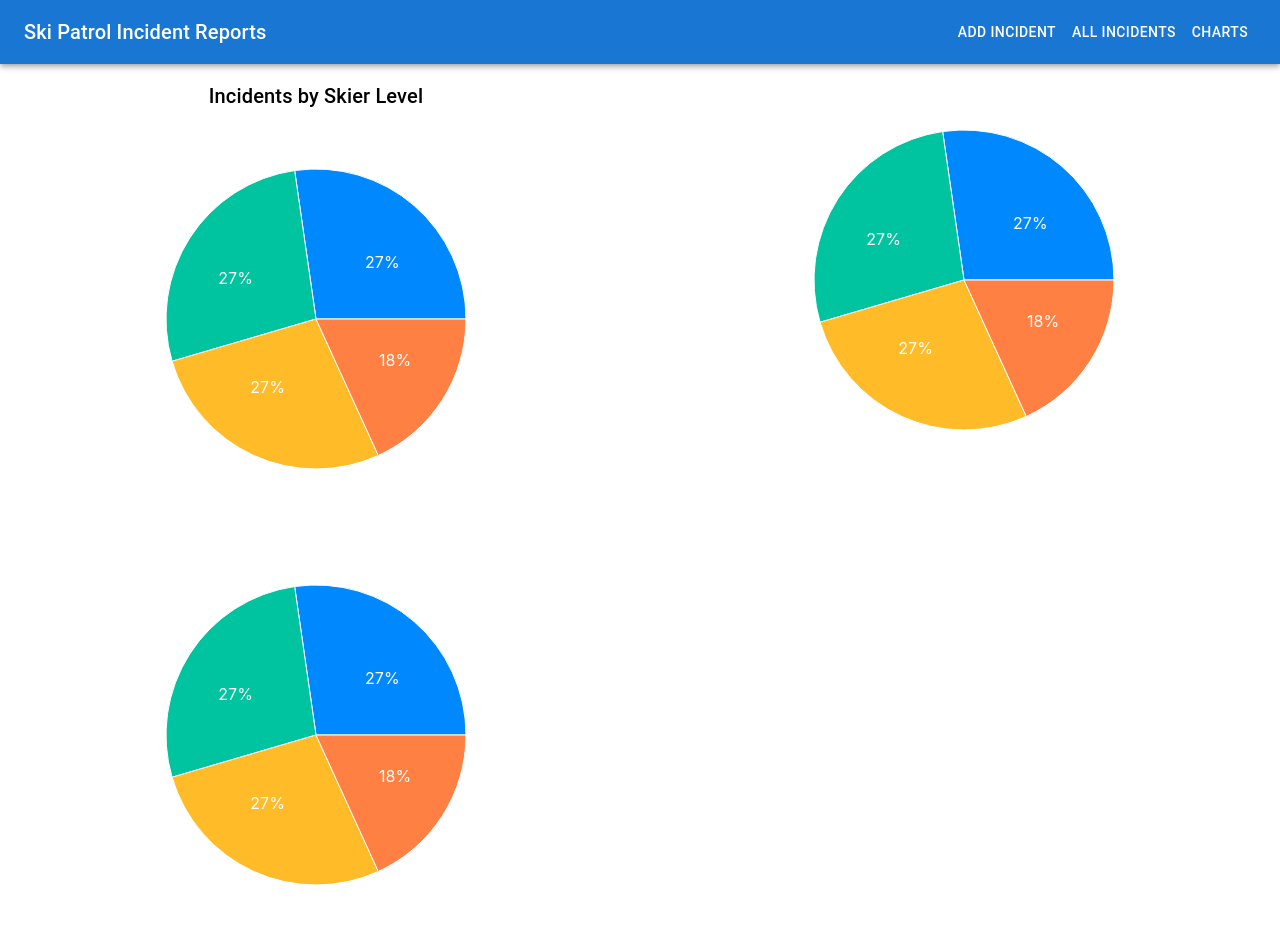
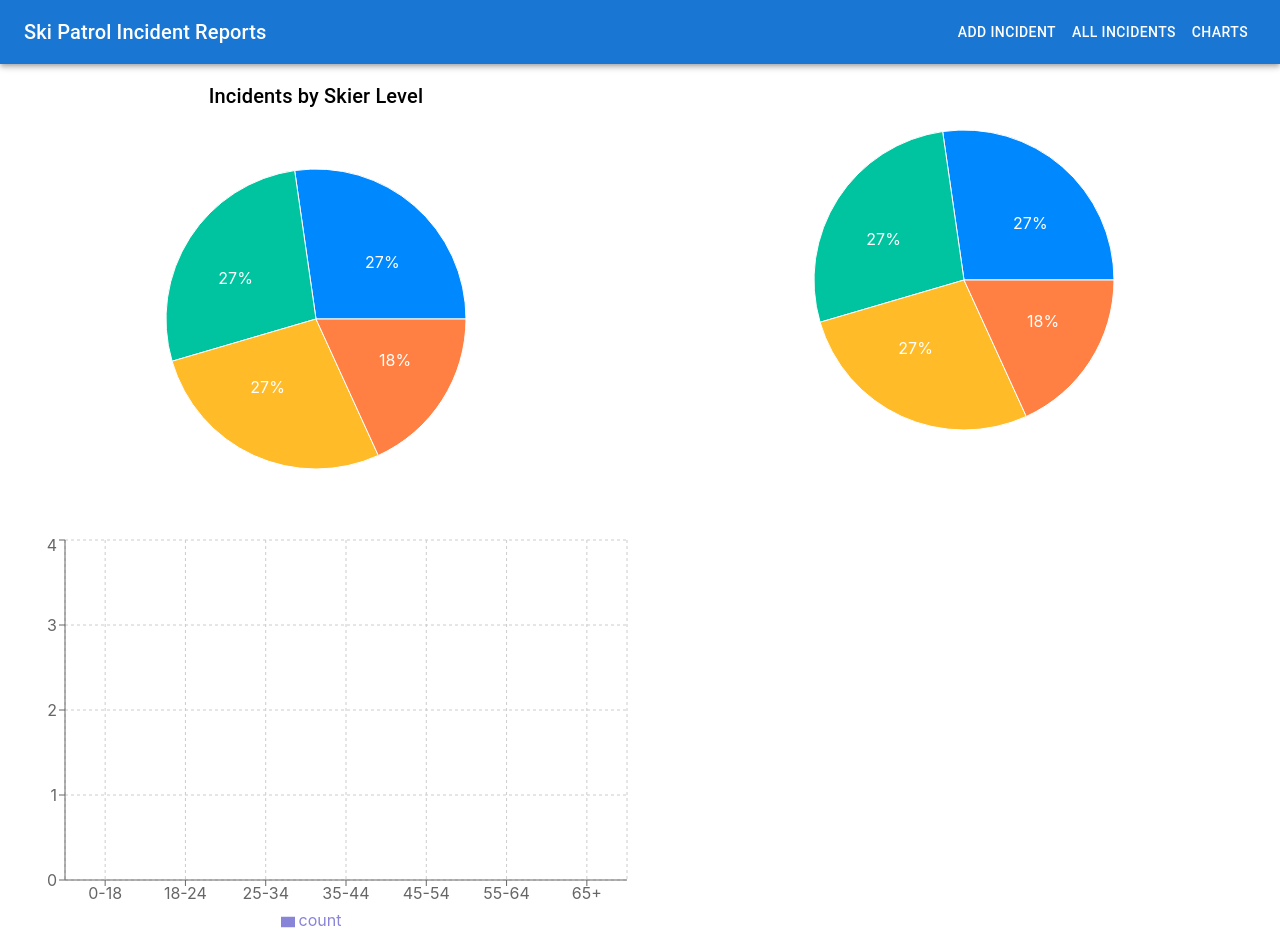
Before and after one commit to KlamChowder1/SkiPatrolIncidents, a React (Create React App) app in the folder ski-patrol-incidents/: page /charts in a window 1280 px wide. Built offline with nearby package versions, Linux system fonts and the light colour scheme.

Commit message:
added Skier Age Range Chart

```diff
--- a/ski-patrol-incidents/src/components/charts/SkierAgeLineChart.jsx
+++ b/ski-patrol-incidents/src/components/charts/SkierAgeLineChart.jsx
@@ -1,85 +1,55 @@
 import React from 'react';
-import { PieChart, Pie, Cell, Tooltip, ResponsiveContainer } from 'recharts';
+import {
+  BarChart,
+  Bar,
+  XAxis,
+  YAxis,
+  Tooltip,
+  CartesianGrid,
+  Legend,
+  ResponsiveContainer,
+} from 'recharts';
 import sampleIncidents from '../sampleIncidents.json';
 
-const COLOURS = ['#0088FE', '#00C49F', '#FFBB28', '#FF8042'];
+const ageRanges = [
+  { name: '0-18', min: 0, max: 18 },
+  { name: '18-24', min: 18, max: 24 },
+  { name: '25-34', min: 25, max: 34 },
+  { name: '35-44', min: 35, max: 44 },
+  { name: '45-54', min: 45, max: 54 },
+  { name: '55-64', min: 55, max: 64 },
+  { name: '65+', min: 65, max: 100 },
+];
 
-const RADIAN = Math.PI / 180;
-const renderCustomizedLabel = ({
-  cx,
-  cy,
-  midAngle,
-  innerRadius,
-  outerRadius,
-  percent,
-  index,
-}) => {
-  const radius = innerRadius + (outerRadius - innerRadius) * 0.5;
-  const x = cx + radius * Math.cos(-midAngle * RADIAN);
-  const y = cy + radius * Math.sin(-midAngle * RADIAN);
+export default function SkierAgeLineChart() {
+  const ageCounts = ageRanges.map((range) => ({
+    name: range.name,
+    count: 0,
+  }));
+
+  sampleIncidents.incidents.forEach((incident) => {
+    const age = incident.skier_age;
+    // have to find the age that fits in the age range
+    const range = ageRanges.find((r) => age >= r.min && age <= r.max);
+    if (range) {
+      const index = ageCounts.findIndex((r) => r.name === range.name);
+      if (index !== -1) {
+        // increment the count of the ageCounts if age is within that range
+        ageCounts[index].count += 1;
+      }
+    }
+  });
 
   return (
-    <text
-      x={x}
-      y={y}
-      fill="white"
-      textAnchor={x > cx ? 'start' : 'end'}
-      dominantBaseline="central"
-    >
-      {`${(percent * 100).toFixed(0)}%`}
-    </text>
-  );
-};
-
-export default function SkierAgeLineChart() {
-  // pie chart data looks like this: https://recharts.org/en-US/examples/PieChartWithCustomizedLabel
-  // const data = [
-  //     { name: 'Group A', value: 400 },
-  //     { name: 'Group B', value: 300 },
-  //     { name: 'Group C', value: 300 },
-  //     { name: 'Group D', value: 200 },
-  //   ];
-
-  const difficultyCounts = sampleIncidents.incidents.reduce((acc, incident) => {
-    acc[incident.ski_run_difficulty] =
-      (acc[incident.ski_run_difficulty] || 0) + 1;
-    return acc;
-  }, {});
-
-  console.log(difficultyCounts);
-
-  const data = Object.keys(difficultyCounts).map((difficulty) => ({
-    name: difficulty,
-    value: difficultyCounts[difficulty],
-  }));
-
-  console.log(data);
-
-  return (
-    <>
-      <ResponsiveContainer width="100%" height={400}>
-        <PieChart>
-          <Pie
-            data={data}
-            dataKey="value"
-            nameKey="name"
-            cx="50%"
-            cy="50%"
-            outerRadius={150}
-            fill="#8884d8"
-            label={renderCustomizedLabel}
-            labelLine={false}
-          >
-            {data.map((entry, index) => (
-              <Cell
-                key={`cell-${index}`}
-                fill={COLOURS[index % COLOURS.length]}
-              />
-            ))}
-          </Pie>
-          <Tooltip />
-        </PieChart>
-      </ResponsiveContainer>
-    </>
+    <ResponsiveContainer width="100%" height={400}>
+      <BarChart data={ageCounts}>
+        <CartesianGrid strokeDasharray="3 3" />
+        <XAxis dataKey="name" />
+        <YAxis />
+        <Tooltip />
+        <Legend />
+        <Bar dataKey="count" fill="#8884d8" />
+      </BarChart>
+    </ResponsiveContainer>
   );
 }
```
